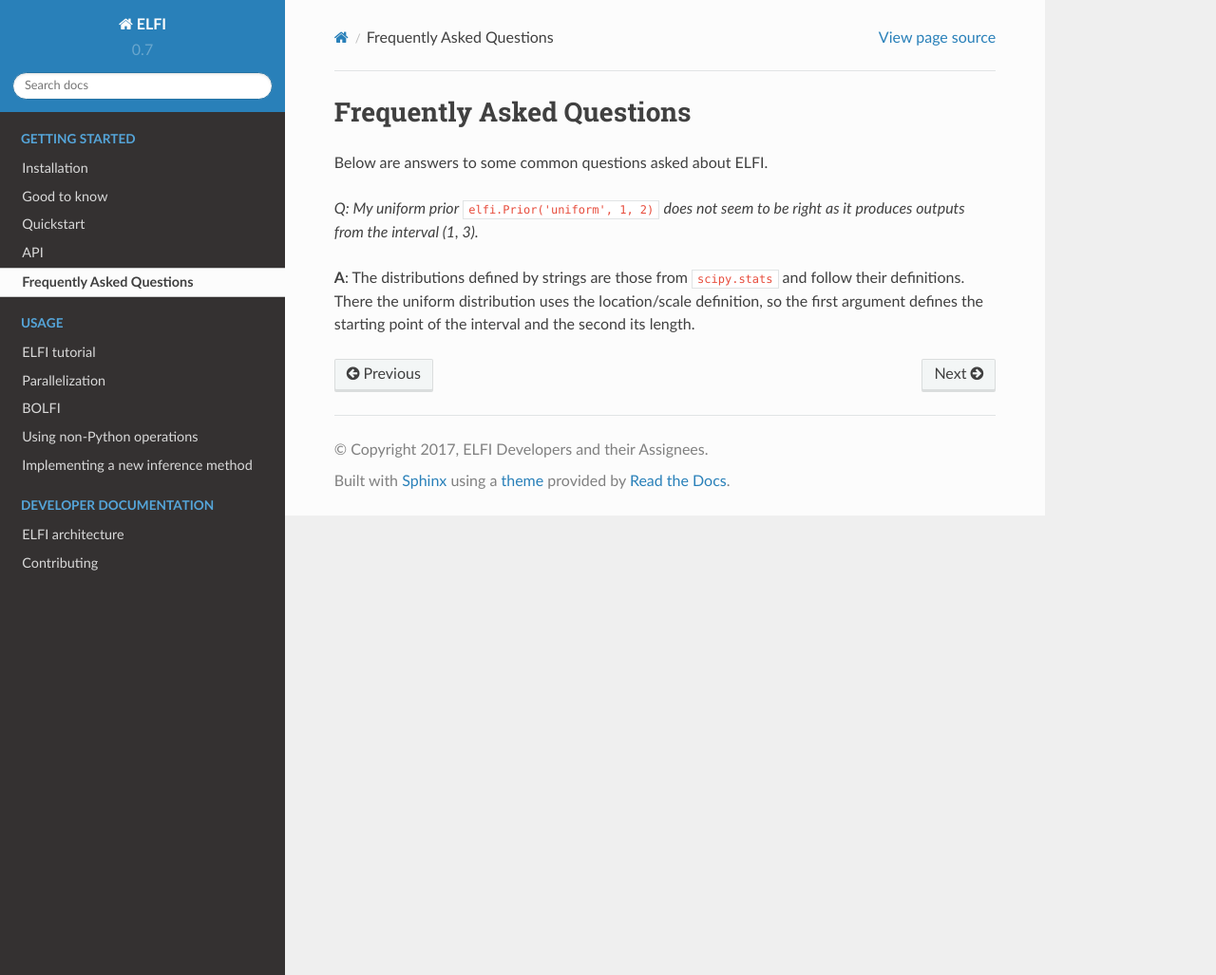
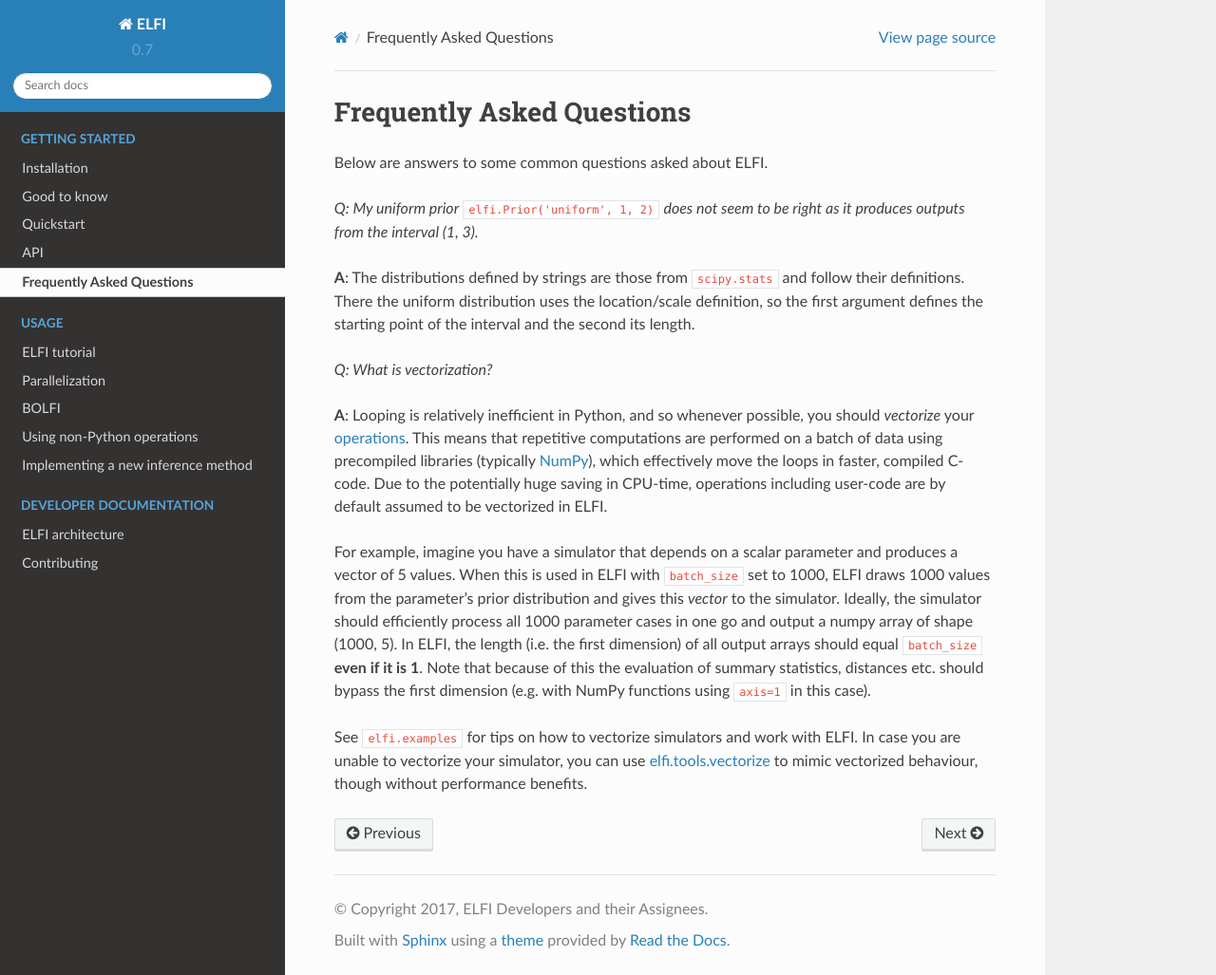
Before and after one commit to elfi-dev/elfi, a Sphinx documentation site: the page built from docs/faq.rst, in a window 1280 px wide and 1027 px high. Shown: the whole window at 95% size. Built offline with Sphinx 7.4.7 and the Read the Docs theme 2.0.0, drawn with Linux system fonts in a browser that asks for light colours.

Commit message:
Explain vectorization

```diff
--- a/docs/faq.rst
+++ b/docs/faq.rst
@@ -9,3 +9,30 @@ produces outputs from the interval (1, 3).*
 **A**: The distributions defined by strings are those from ``scipy.stats`` and follow
 their definitions. There the uniform distribution uses the location/scale definition, so
 the first argument defines the starting point of the interval and the second its length.
+
+.. _vectorization:
+
+*Q: What is vectorization?*
+
+**A**: Looping is relatively inefficient in Python, and so whenever possible, you should *vectorize*
+your operations_. This means that repetitive computations are performed on a batch of data using
+precompiled libraries (typically NumPy_), which effectively move the loops in faster, compiled C-code.
+Due to the potentially huge saving in CPU-time, operations including user-code are by default assumed to
+be vectorized in ELFI.
+
+.. _operations: good-to-know.html#operations
+.. _NumPy: http://www.numpy.org/
+
+For example, imagine you have a simulator that depends on a scalar parameter and produces a vector of 5
+values. When this is used in ELFI with ``batch_size`` set to 1000, ELFI draws 1000 values from the
+parameter's prior distribution and gives this *vector* to the simulator. Ideally, the simulator should
+efficiently process all 1000 parameter cases in one go and output a numpy array of shape (1000, 5). In
+ELFI, the length (i.e. the first dimension) of all output arrays should equal ``batch_size`` **even if
+it is 1**. Note that because of this the evaluation of summary statistics, distances etc. should
+bypass the first dimension (e.g. with NumPy functions using ``axis=1`` in this case).
+
+See ``elfi.examples`` for tips on how to vectorize simulators and work with ELFI. In case you are
+unable to vectorize your simulator, you can use `elfi.tools.vectorize`_ to mimic
+vectorized behaviour, though without performance benefits.
+
+.. _`elfi.tools.vectorize`: api.html#elfi.tools.vectorize
```
